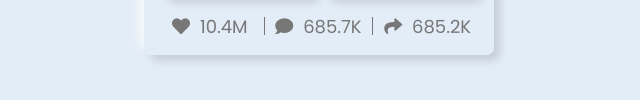
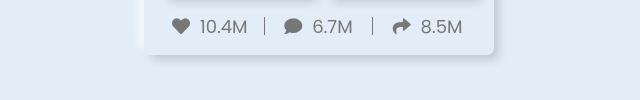
Before and after one commit to Bangsaint05/dangbang0609, a plain HTML site: page index.html in a window 1280 px wide. Shown: the part 564-664 px from the top of the page, 321-961 px from the left. Drawn offline with Linux system fonts and the light colour scheme.

Commit message:
Update index.html

```diff
--- a/index.html
+++ b/index.html
@@ -142,13 +142,13 @@
                     <div class="footer__item">
                         <span>
                             <i class="fa fa-comment"></i>
-                            685.7K
+                            6.7M
                         </span>
                     </div>
                     <div class="footer__item">
                         <span>
                             <i class="fa fa-share"></i>
-                            685.2K
+                            8.5M
                         </span>
                     </div>
                 </div>
```
